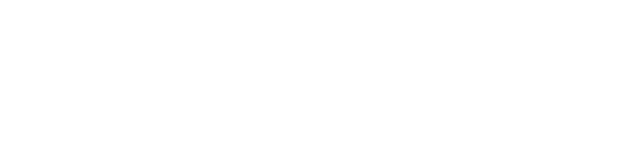
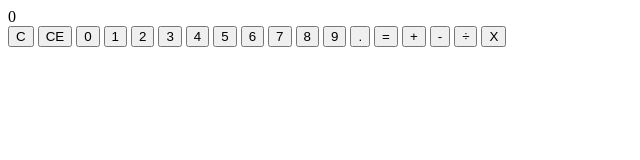
Before and after one commit to Hopac1/calculator, a plain HTML site: page index.html in a window 1280 px wide. Shown: the whole page, without its empty margins (0-640 px from the left). Drawn offline with Linux system fonts and the light colour scheme.

Commit message:
create every button needed

```diff
--- a/index.html
+++ b/index.html
@@ -9,7 +9,32 @@
 </head>
 
 <body>
+    <div class="container">
+        <div class="numbers-container">
+            <span class="numbers-entry">
+                0
+            </span>
+        </div>
+        <button class="c-btn button">C</button>
+        <button class="ce-btn button">CE</button>
+        <button class="zero-btn button">0</button>
+        <button class="one-btn button">1</button>
+        <button class="two-btn button">2</button>
+        <button class="three-btn button">3</button>
+        <button class="four-btn button">4</button>
+        <button class="five-btn button">5</button>
+        <button class="six-btn button">6</button>
+        <button class="seven-btn button">7</button>
+        <button class="eight-btn button">8</button>
+        <button class="nine-btn button">9</button>
+        <button class="dot-btn button">.</button>
+        <button class="equal-btn button">=</button>
+        <button class="add-btn button">+</button>
+        <button class="subtract-btn button">-</button>
+        <button class="divide-btn button">÷</button>
+        <button class="multiply-btn button">X</button>
 
+    </div>
     <script src="script.js"></script>
 </body>
 </html>
```
